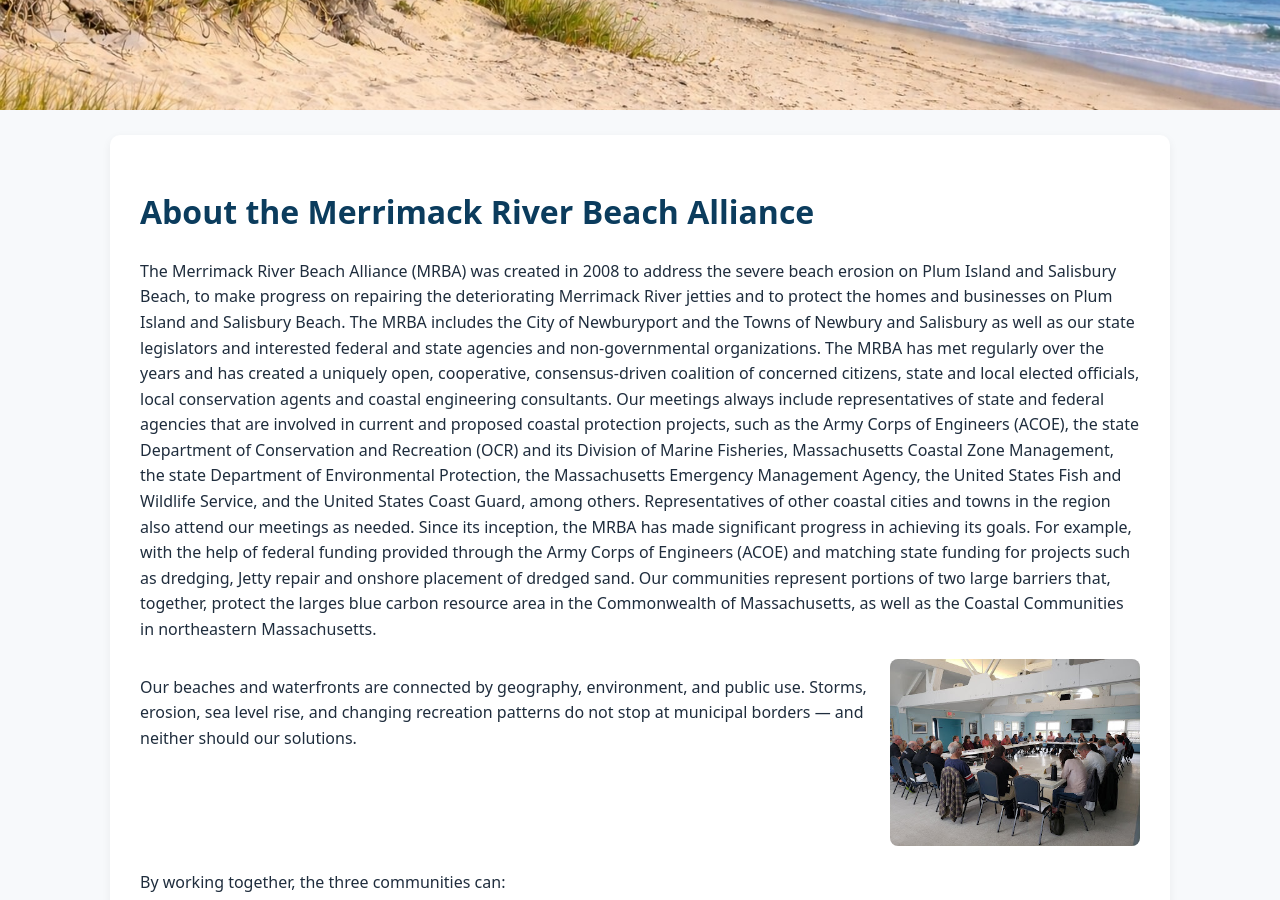
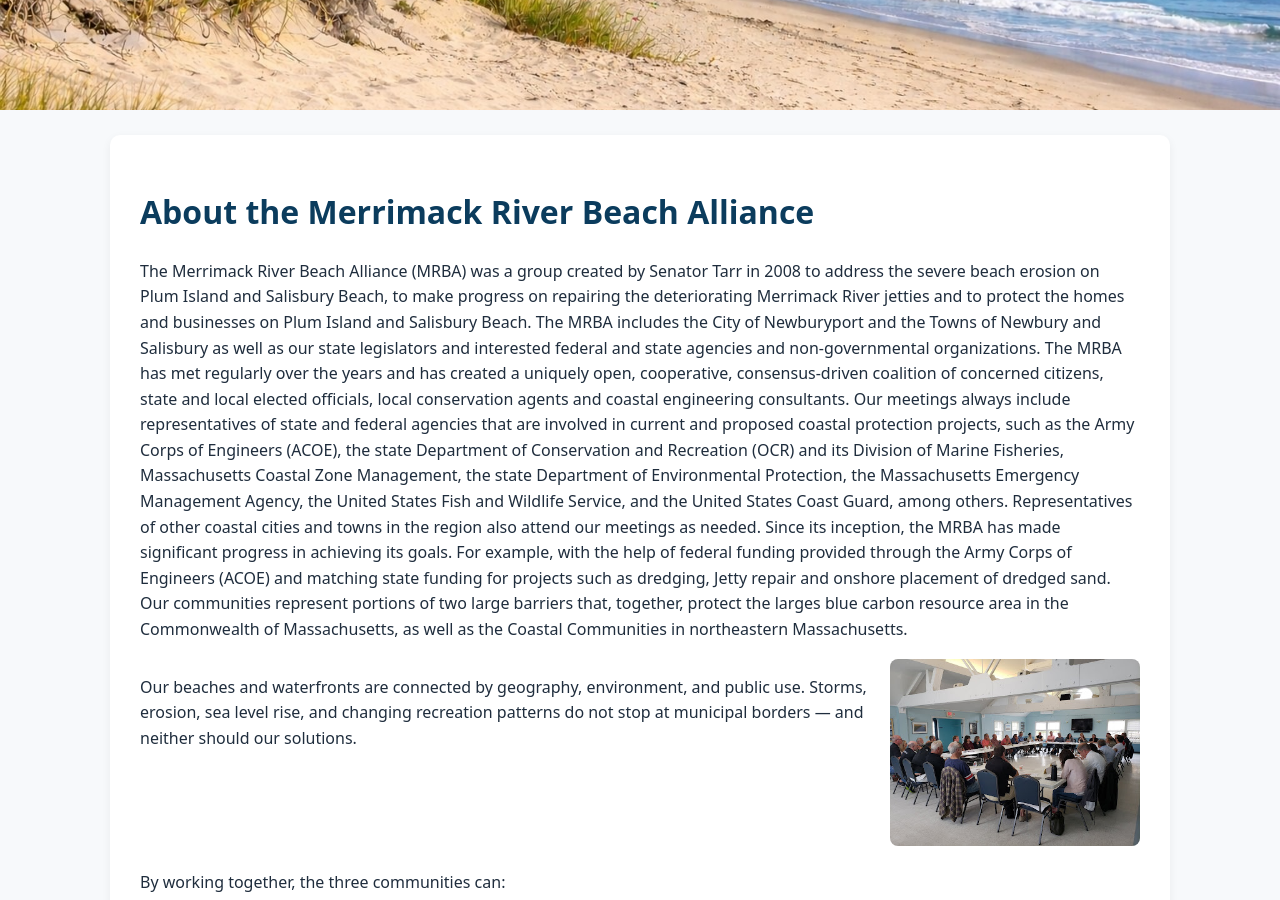
Before and after one commit to MAMRBAGOV/mamrba.gov, a Jekyll site: the page built from about.md, in a window 1280 px wide and 900 px high, scrolled down 456 px. Built offline with Jekyll 4.4.1, drawn with Linux system fonts in a browser that asks for light colours.

Commit message:
Update about.md

```diff
--- a/about.md
+++ b/about.md
@@ -4,7 +4,7 @@ title: Page Title
 ---
 # About the Merrimack River Beach Alliance
 
-The Merrimack River Beach Alliance (MRBA) was created in 2008 to address the severe beach erosion on Plum Island and Salisbury Beach, to make progress on repairing the deteriorating Merrimack River jetties and to protect the homes and businesses on Plum Island and Salisbury Beach. The MRBA includes the City of Newburyport and the Towns of Newbury and Salisbury as well as our state legislators and interested federal and state agencies and non-governmental organizations.
+The Merrimack River Beach Alliance (MRBA) was a group created by Senator Tarr in 2008 to address the severe beach erosion on Plum Island and Salisbury Beach, to make progress on repairing the deteriorating Merrimack River jetties and to protect the homes and businesses on Plum Island and Salisbury Beach. The MRBA includes the City of Newburyport and the Towns of Newbury and Salisbury as well as our state legislators and interested federal and state agencies and non-governmental organizations.
 The MRBA has met regularly over the years and has created a uniquely open, cooperative, consensus-driven coalition of concerned citizens, state and local elected officials, local conservation agents and coastal engineering consultants. Our meetings always include representatives of state and federal agencies that are involved in current and proposed coastal protection projects, such as the Army Corps of Engineers (ACOE), the state Department of Conservation and Recreation (OCR) and its Division of Marine Fisheries, Massachusetts Coastal Zone Management, the state Department of Environmental Protection, the Massachusetts Emergency Management Agency, the United States Fish and Wildlife Service, and the United States Coast Guard, among others. Representatives of other coastal cities and towns in the region also attend our meetings as needed.   Since its inception, the MRBA has made significant progress in achieving its goals. For example, with the help of federal funding provided through the Army Corps of Engineers (ACOE) and matching state funding for projects such as dredging, Jetty repair and onshore placement of dredged sand.
 Our communities represent portions of two large barriers that, together, protect the larges blue carbon resource area in the Commonwealth of Massachusetts, as well as the Coastal Communities in northeastern Massachusetts.
 
```
